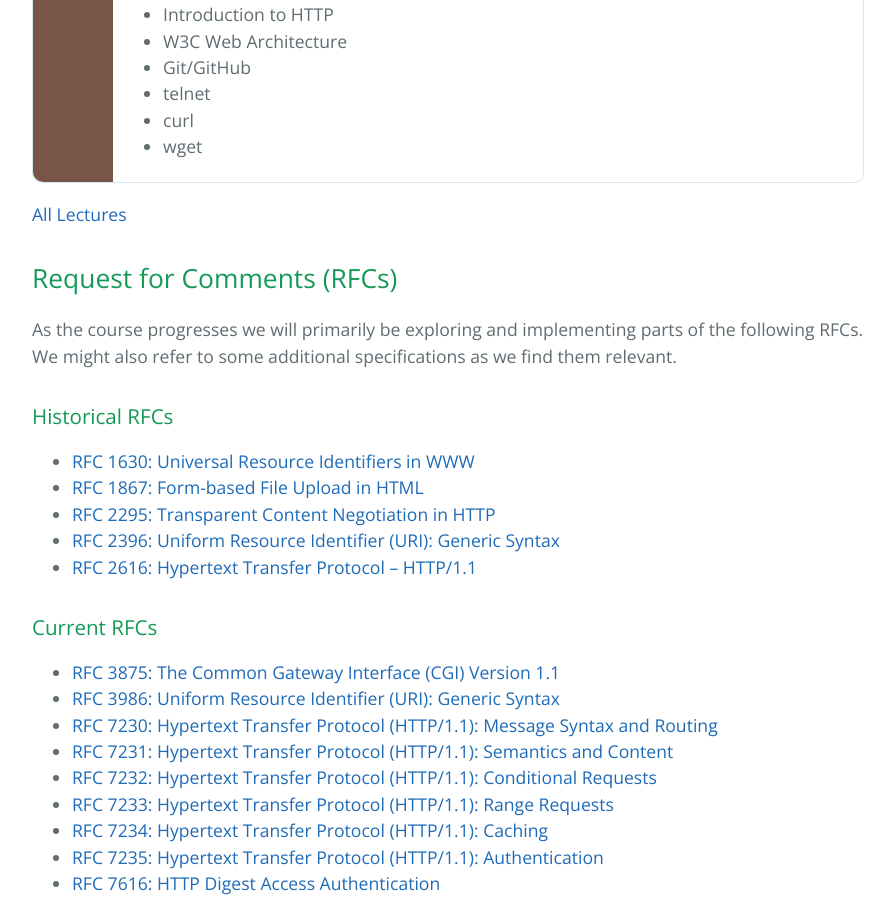
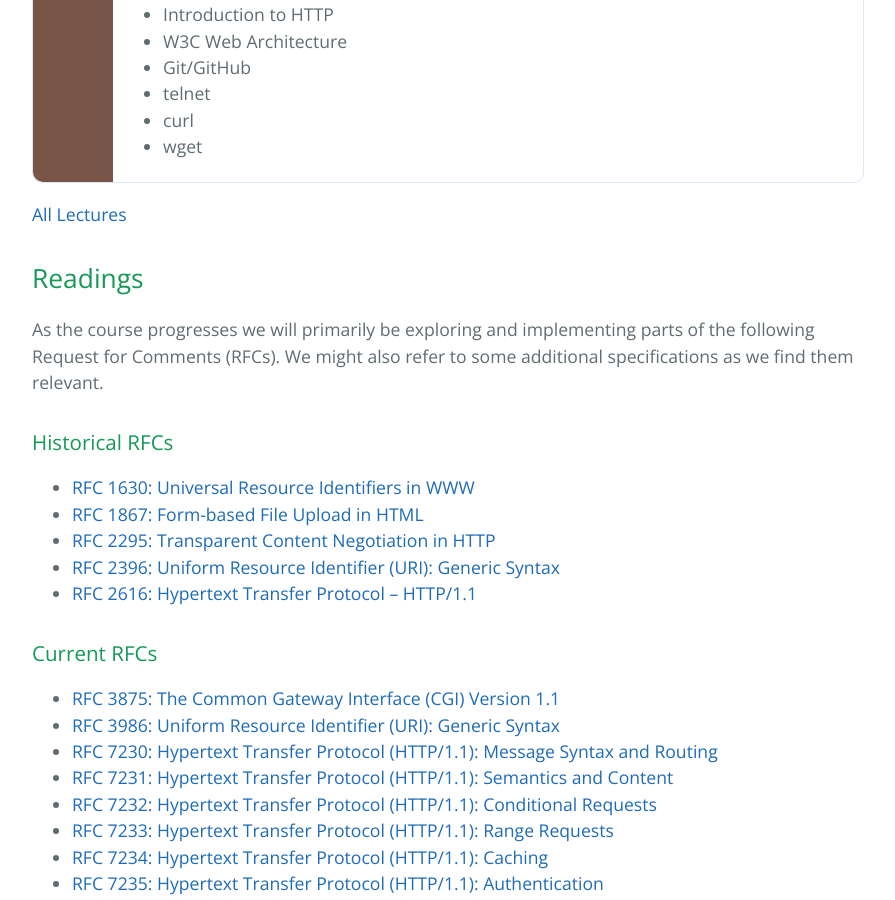
Before and after one commit to cs531-f19/cs531-f19.github.io, a Jekyll site: the page built from index.md, in a window 1280 px wide and 900 px high, scrolled down 993 px. Shown: the whole window, without its empty margins (192-1087 px from the left). Built offline with Jekyll 4.4.1, drawn with Linux system fonts in a browser that asks for light colours; the repository's description, which GitHub fills in, is left out.

```diff
--- a/_includes/readings.md
+++ b/_includes/readings.md
@@ -1,6 +1,6 @@
-## Request for Comments (RFCs)
+## Readings
 
-As the course progresses we will primarily be exploring and implementing parts of the following RFCs.
+As the course progresses we will primarily be exploring and implementing parts of the following Request for Comments (RFCs).
 We might also refer to some additional specifications as we find them relevant.
 
 {% for rfcgroup in site.data.rfcs %}
```
Also changed, not shown: assignments.md (+1 -1 lines), lectures.md (+3 -1 lines).
